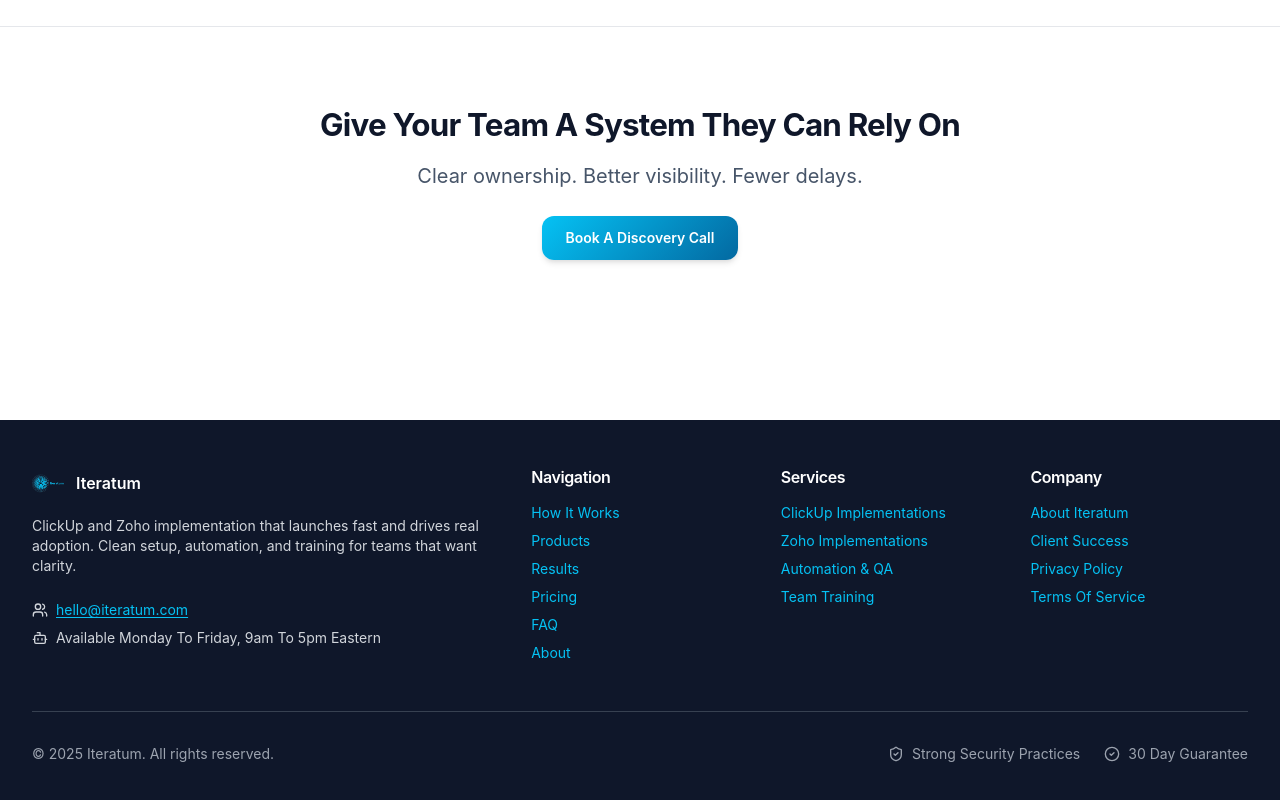
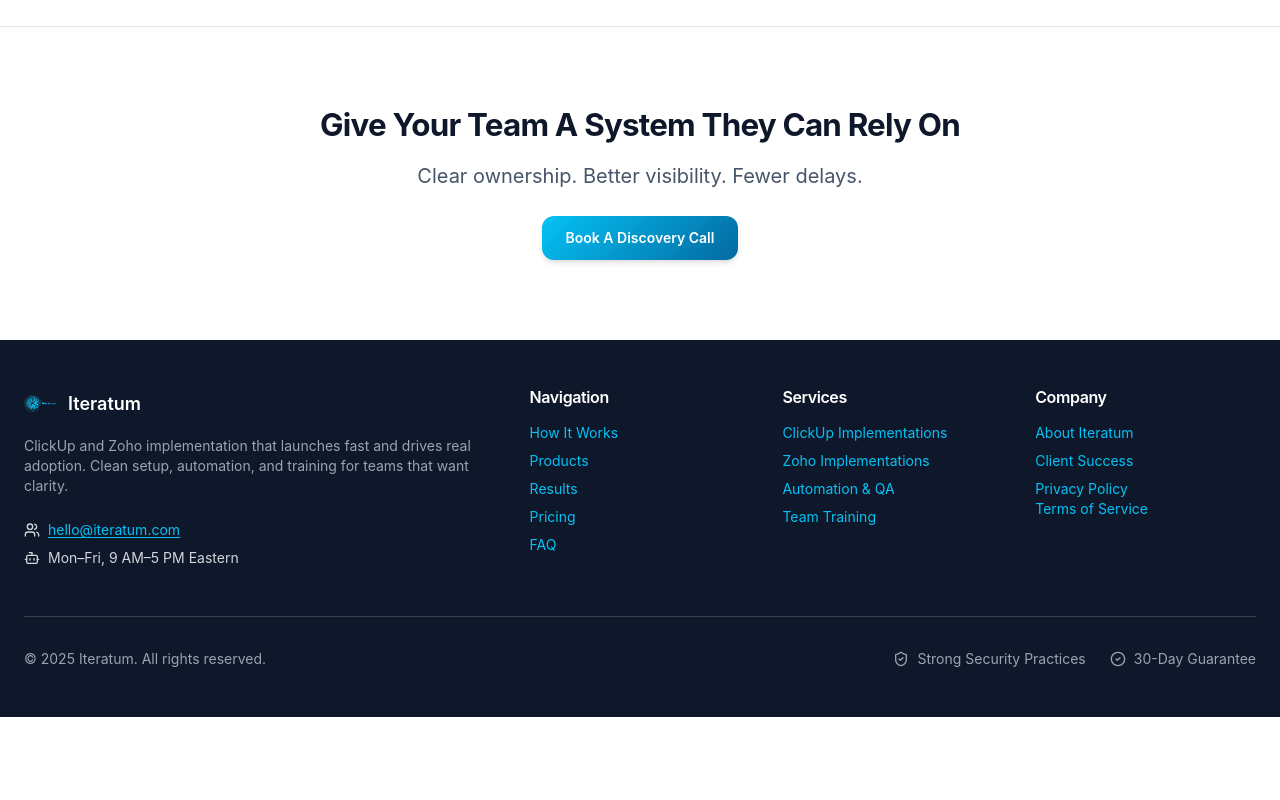
Before and after one commit to Jonw8192/iteratum, a React (Vite) app in the folder iteratum-site/: page /about in a window 1280 px wide. Shown: the part 2612-3412 px from the top of the page. After the commit the page ends 3329 px from the top, so only its background shows below. Built offline with nearby package versions, Linux system fonts and the light colour scheme.

Commit message:
Refactor Footer component with smooth scrolling links

```diff
--- a/iteratum-site/src/Footer.jsx
+++ b/iteratum-site/src/Footer.jsx
@@ -1,30 +1,51 @@
+// src/components/Footer.jsx
 import React from "react";
+import { Link } from "react-router-dom";
 import { Users, Bot, ShieldCheck, CheckCircle2 } from "lucide-react";
 
 const ASSETS = {
   iteratumLogo: "/iteratum-logo.webp",
 };
 
-function Section({ className = "", children }) {
-  return <section className={`section-iteratum ${className}`}>{children}</section>;
-}
+export default function Footer() {
+  const handleAnchorClick = (e, targetId) => {
+    e.preventDefault();
+    const element = document.querySelector(targetId);
+    if (element) {
+      window.scrollTo({
+        top: element.offsetTop - 80,
+        behavior: "smooth",
+      });
+    } else {
+      window.location.href = `/${targetId}`;
+    }
+  };
 
-export default function Footer() {
+  const AnchorLink = ({ label, to }) => (
+    <a
+      href={to}
+      onClick={(e) => handleAnchorClick(e, to)}
+      className="hover:text-white transition-colors"
+    >
+      {label}
+    </a>
+  );
+
   return (
-    <footer className="footer-iteratum mt-20">
-      <Section className="py-12">
+    <footer className="footer-iteratum bg-iteratum-dark text-gray-300">
+      <div className="max-w-7xl mx-auto py-12 px-6">
         <div className="grid md:grid-cols-5 gap-8">
-          {/* Brand + blurb */}
+          {/* Brand */}
           <div className="md:col-span-2">
             <div className="flex items-center gap-3 mb-4">
               <img src={ASSETS.iteratumLogo} alt="Iteratum" className="h-8 w-8 rounded-md" />
-              <span className="text-white font-semibold">Iteratum</span>
+              <span className="font-semibold text-white text-lg">Iteratum</span>
             </div>
-            <p className="text-sm text-gray-300 mb-6 max-w-md">
+            <p className="text-sm mb-6 max-w-md text-gray-400">
               ClickUp and Zoho implementation that launches fast and drives real adoption. Clean setup, automation, and training for teams that want clarity.
             </p>
             <div className="space-y-2 text-sm">
-              <div className="flex items-center gap-2 text-gray-300">
+              <div className="flex items-center gap-2">
                 <Users className="w-4 h-4" />
                 <a
                   href="mailto:hello@iteratum.com?subject=Inquiry%20from%20Iteratum%20Website"
@@ -33,9 +54,9 @@ export default function Footer() {
                   hello@iteratum.com
                 </a>
               </div>
-              <div className="flex items-center gap-2 text-gray-300">
+              <div className="flex items-center gap-2">
                 <Bot className="w-4 h-4" />
-                <span>Available Monday To Friday, 9am To 5pm Eastern</span>
+                <span>Mon–Fri, 9 AM–5 PM Eastern</span>
               </div>
             </div>
           </div>
@@ -43,49 +64,57 @@ export default function Footer() {
           {/* Navigation */}
           <div>
             <h4 className="font-semibold text-white mb-4">Navigation</h4>
-            <ul className="space-y-2 text-sm text-gray-300">
-              <li><a href="/#how-it-works" className="hover:text-white transition-colors">How It Works</a></li>
-              <li><a href="/#products" className="hover:text-white transition-colors">Products</a></li>
-              <li><a href="/#results" className="hover:text-white transition-colors">Results</a></li>
-              <li><a href="/#pricing" className="hover:text-white transition-colors">Pricing</a></li>
-              <li><a href="/#faq" className="hover:text-white transition-colors">FAQ</a></li>
-              <li><a href="/about" className="hover:text-white transition-colors">About</a></li>
+            <ul className="space-y-2 text-sm">
+              <li><AnchorLink label="How It Works" to="#how-it-works" /></li>
+              <li><AnchorLink label="Products" to="#products" /></li>
+              <li><AnchorLink label="Results" to="#results" /></li>
+              <li><AnchorLink label="Pricing" to="#pricing" /></li>
+              <li><AnchorLink label="FAQ" to="#faq" /></li>
             </ul>
           </div>
 
           {/* Services */}
           <div>
             <h4 className="font-semibold text-white mb-4">Services</h4>
-            <ul className="space-y-2 text-sm text-gray-300">
-              <li><a href="/#products" className="hover:text-white transition-colors">ClickUp Implementations</a></li>
-              <li><a href="/#products" className="hover:text-white transition-colors">Zoho Implementations</a></li>
-              <li><a href="/#pricing" className="hover:text-white transition-colors">Automation & QA</a></li>
-              <li><a href="/#pricing" className="hover:text-white transition-colors">Team Training</a></li>
+            <ul className="space-y-2 text-sm">
+              <li><AnchorLink label="ClickUp Implementations" to="#products" /></li>
+              <li><AnchorLink label="Zoho Implementations" to="#products" /></li>
+              <li><AnchorLink label="Automation & QA" to="#pricing" /></li>
+              <li><AnchorLink label="Team Training" to="#pricing" /></li>
             </ul>
           </div>
 
           {/* Company */}
           <div>
             <h4 className="font-semibold text-white mb-4">Company</h4>
-            <ul className="space-y-2 text-sm text-gray-300">
-              <li><a href="/about" className="hover:text-white transition-colors">About Iteratum</a></li>
-              <li><a href="/#results" className="hover:text-white transition-colors">Client Success</a></li>
-              <li><a href="/privacy-policy" className="hover:text-white transition-colors">Privacy Policy</a></li>
-              <li><a href="/terms-of-service" className="hover:text-white transition-colors">Terms Of Service</a></li>
+            <ul className="space-y-2 text-sm">
+              <li><Link to="/about" className="hover:text-white transition-colors">About Iteratum</Link></li>
+              <li><AnchorLink label="Client Success" to="#results" /></li>
+              <li><Link to="/privacy-policy" className="hover:text-white transition-colors">Privacy Policy</Link></li>
+              <Link to="/terms-of-service" className="hover:text-white transition-colors">Terms of Service</Link>
             </ul>
           </div>
         </div>
 
+        {/* Bottom bar */}
         <div className="border-t border-gray-700 mt-12 pt-8">
           <div className="flex flex-col sm:flex-row justify-between items-center gap-4">
-            <div className="text-sm text-gray-400">© {new Date().getFullYear()} Iteratum. All rights reserved.</div>
+            <div className="text-sm text-gray-400">
+              © {new Date().getFullYear()} Iteratum. All rights reserved.
+            </div>
             <div className="flex items-center gap-6 text-sm text-gray-400">
-              <div className="flex items-center gap-2"><ShieldCheck className="w-4 h-4" /><span>Strong Security Practices</span></div>
-              <div className="flex items-center gap-2"><CheckCircle2 className="w-4 h-4" /><span>30 Day Guarantee</span></div>
+              <div className="flex items-center gap-2">
+                <ShieldCheck className="w-4 h-4" />
+                <span>Strong Security Practices</span>
+              </div>
+              <div className="flex items-center gap-2">
+                <CheckCircle2 className="w-4 h-4" />
+                <span>30-Day Guarantee</span>
+              </div>
             </div>
           </div>
         </div>
-      </Section>
+      </div>
     </footer>
   );
 }
```
